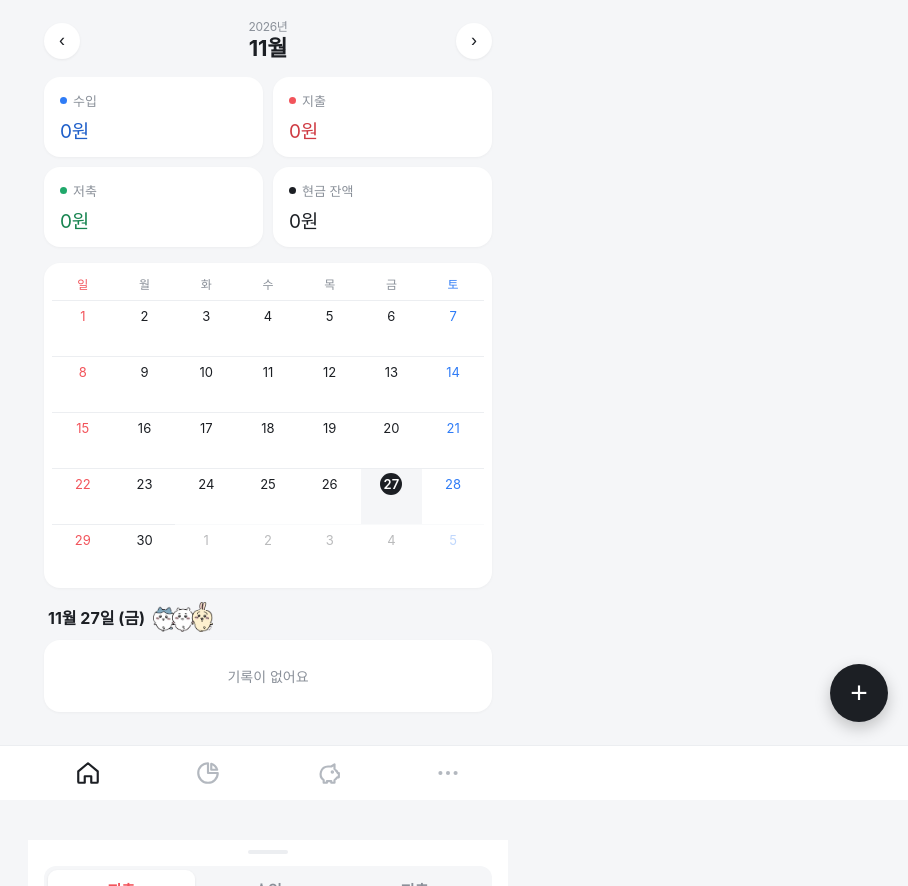
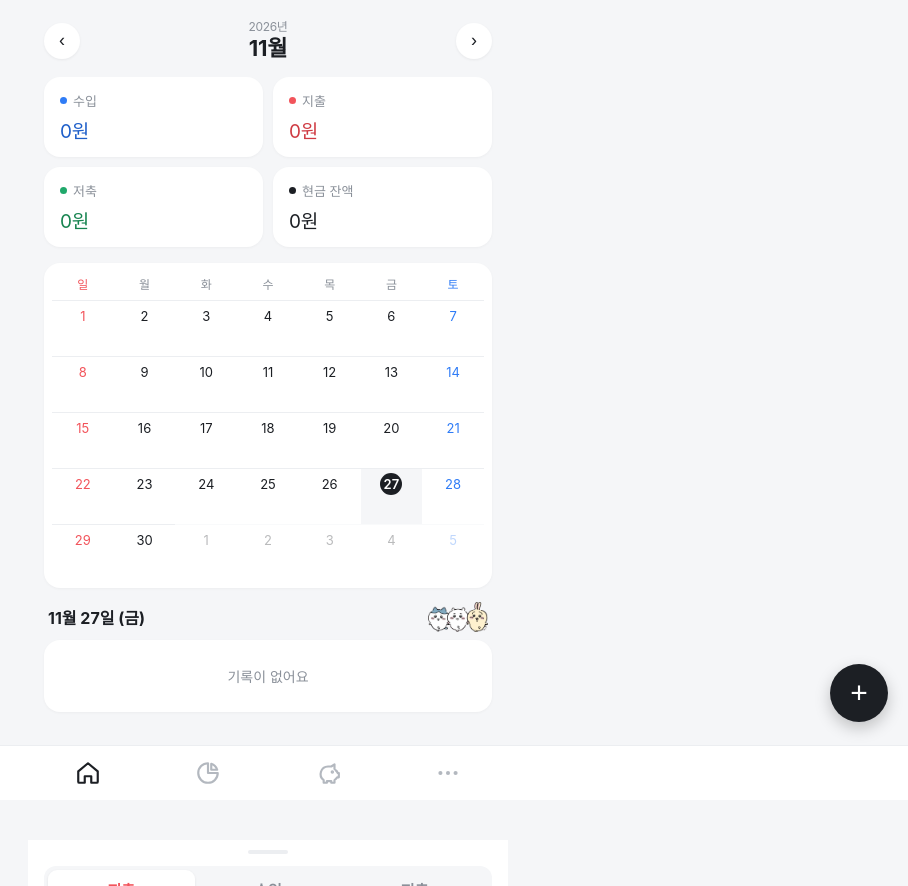
Before and after one commit to yeah1-hub/moneybook, a plain HTML site: page index.html in a window 1280 px wide. Shown: the whole page, without its empty margins (372-1280 px from the left). Drawn offline with Linux system fonts and the light colour scheme.

Commit message:
기록 제목 줄의 꾸미기 그림을 오른쪽 끝으로 정렬
Co-Authored-By: Claude Opus 5.5 <noreply@anthropic.com>
Claude-Session: https://claude.ai/code/session_011oaEHzhm8bGRksH32MX5yN

```diff
--- a/index.html
+++ b/index.html
@@ -47,8 +47,8 @@
   .month-bar h1 { font-size: 22px; font-weight: 700; letter-spacing: -0.3px; }
   .month-bar h1 { text-align: center; line-height: 1.15; }
   .month-bar h1 .year { display: block; font-size: 12px; font-weight: 400; color: var(--sub); margin-bottom: 2px; }
-  /* 기록 제목(날짜) 옆 꾸미기 그림 */
-  .records-head .title-wrap { display: flex; align-items: center; gap: 8px; }
+  /* 기록 제목 줄 오른쪽 끝 꾸미기 그림 (하루 합계가 있으면 그 오른쪽) */
+  .records-head .right-wrap { display: flex; align-items: center; gap: 8px; }
   .records-deco { height: 30px; width: auto; pointer-events: none; }
   .nav-btn {
     width: 36px; height: 36px; border: none; border-radius: 50%;
@@ -381,7 +381,7 @@
     </div>
   </div>
   <div class="records">
-    <div class="records-head"><div class="title-wrap"><h3 id="recordsTitle"></h3><img class="records-deco" src="deco.png" alt=""></div><span class="day-sum" id="recordsSum"></span></div>
+    <div class="records-head"><h3 id="recordsTitle"></h3><div class="right-wrap"><span class="day-sum" id="recordsSum"></span><img class="records-deco" src="deco.png" alt=""></div></div>
     <div class="record-list" id="recordList"></div>
   </div>
 </section>
```
